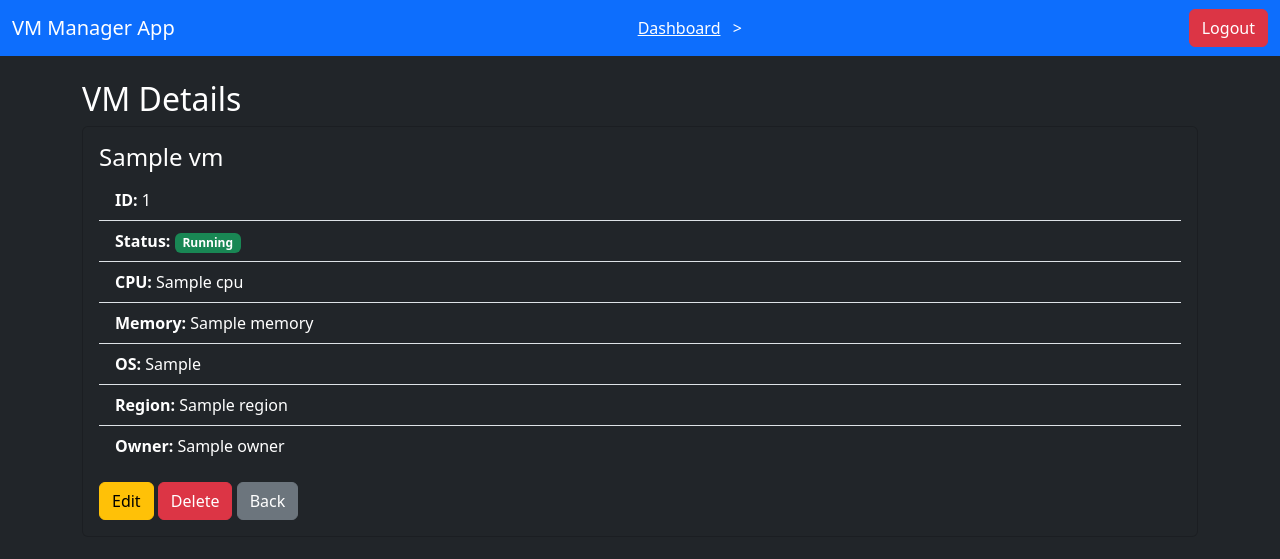
After one commit to avinash321/vm_manager_app, a Flask app: template templates/view_vm.html in a window 1280 px wide. The commit adds this page. Shown: the top 559 px of the page. Run offline with Flask 3, Linux system fonts and the light colour scheme; the template is opened without the code that fills it: most values are stand-ins (such as "Sample title", 1, 10 or a date in 2020).

Commit message:
VM View Screen Added

```diff
--- a/app.py
+++ b/app.py
@@ -7,19 +7,19 @@ app.secret_key = "supersecret"
 BASE_URL = "https://vm-manager-api.onrender.com/api/v1"
 
 
+# ---------------- COMMON ----------------
 def get_headers():
     token = session.get("token")
+    if not token:
+        return None
     return {"Authorization": f"Bearer {token}"}
 
 
-# ---------------- LOGIN ----------------
-
+# ---------------- START APP ----------------
 @app.route("/start-app")
 def start_app():
     try:
-        # Hit your Render app
         response = requests.get(BASE_URL)
-
         return jsonify({
             "status": "success",
             "message": "App is starting / reloading..."
@@ -30,6 +30,8 @@ def start_app():
             "message": str(e)
         })
 
+
+# ---------------- LOGIN ----------------
 @app.route("/", methods=["GET", "POST"])
 def login():
     if request.method == "POST":
@@ -69,6 +71,10 @@ def logout():
 # ---------------- DASHBOARD ----------------
 @app.route("/dashboard")
 def dashboard():
+    headers = get_headers()
+    if not headers:
+        return redirect("/")
+
     params = {
         "skip": request.args.get("skip", 0),
         "limit": 10
@@ -81,21 +87,60 @@ def dashboard():
     if request.args.get("status"):
         params["status"] = request.args.get("status")
 
-    res = requests.get(f"{BASE_URL}/vms", headers=get_headers(), params=params)
+    # ✅ NEW: Search by ID
+    vm_id = request.args.get("id")
+    if vm_id:
+        res = requests.get(f"{BASE_URL}/vms/{vm_id}", headers=headers)
 
-    vms = res.json() if res.status_code == 200 else []
+        if res.status_code == 200:
+            vms = [res.json()]
+        else:
+            flash("VM not found")
+            vms = []
+
+        return render_template("dashboard.html", vms=vms, skip=0)
+
+    # Normal list API
+    res = requests.get(f"{BASE_URL}/vms", headers=headers, params=params)
+
+    if res.status_code != 200:
+        flash("Failed to fetch VMs")
+        vms = []
+    else:
+        vms = res.json()
 
     return render_template("dashboard.html", vms=vms, skip=int(params["skip"]))
+
+
+# ---------------- VIEW VM ----------------
+@app.route("/vm/<int:vm_id>")
+def view_vm(vm_id):
+    headers = get_headers()
+    if not headers:
+        return redirect("/")
+
+    res = requests.get(f"{BASE_URL}/vms/{vm_id}", headers=headers)
+
+    if res.status_code != 200:
+        flash("VM not found")
+        return redirect("/dashboard")
+
+    vm = res.json()
+    return render_template("view_vm.html", vm=vm)
 
 
 # ---------------- CREATE ----------------
 @app.route("/create", methods=["GET", "POST"])
 def create_vm():
+    headers = get_headers()
+    if not headers:
+        return redirect("/")
+
     if request.method == "POST":
         res = requests.post(
             f"{BASE_URL}/vms",
             json=request.form,
-            headers=get_headers()
+            headers=headers
         )
 
         if res.status_code == 200:
@@ -110,16 +155,25 @@ def create_vm():
 # ---------------- UPDATE ----------------
 @app.route("/update/<int:vm_id>", methods=["GET", "POST"])
 def update_vm(vm_id):
+    headers = get_headers()
+    if not headers:
+        return redirect("/")
+
     if request.method == "POST":
-        requests.put(
+        res = requests.put(
             f"{BASE_URL}/vms/{vm_id}",
             json=request.form,
-            headers=get_headers()
+            headers=headers
         )
-        flash("VM updated")
+
+        if res.status_code == 200:
+            flash("VM updated successfully")
+        else:
+            flash("Update failed")
+
         return redirect("/dashboard")
 
-    res = requests.get(f"{BASE_URL}/vms/{vm_id}", headers=get_headers())
+    res = requests.get(f"{BASE_URL}/vms/{vm_id}", headers=headers)
     vm = res.json()
 
     return render_template("update_vm.html", vm=vm)
@@ -128,10 +182,37 @@ def update_vm(vm_id):
 # ---------------- DELETE ----------------
 @app.route("/delete/<int:vm_id>")
 def delete_vm(vm_id):
-    requests.delete(f"{BASE_URL}/vms/{vm_id}", headers=get_headers())
-    flash("VM deleted")
+    headers = get_headers()
+    if not headers:
+        return redirect("/")
+
+    res = requests.delete(f"{BASE_URL}/vms/{vm_id}", headers=headers)
+
+    if res.status_code == 200:
+        flash("VM deleted")
+    else:
+        flash("Delete failed")
+
     return redirect("/dashboard")
 
+# ---------------- PROFILE ----------------
+@app.route("/profile")
+def profile():
+    headers = get_headers()
+    if not headers:
+        return redirect("/")
 
+    res = requests.get(f"{BASE_URL}/users/me", headers=headers)
+
+    if res.status_code != 200:
+        flash("Failed to load profile")
+        return redirect("/dashboard")
+
+    user = res.json()
+
+    return render_template("profile.html", user=user)
+
+
+# ---------------- RUN ----------------
 if __name__ == "__main__":
     app.run(debug=True)
--- a/templates/base.html
+++ b/templates/base.html
@@ -9,8 +9,18 @@
 
 <nav class="navbar navbar-dark bg-primary">
     <div class="container-fluid">
+
+        <!-- LEFT: App Name -->
         <span class="navbar-brand">VM Manager App</span>
+
+        <!-- CENTER: Breadcrumb -->
+        <div>
+            <a href="/dashboard" class="text-white me-2">Dashboard</a> >
+        </div>
+
+        <!-- RIGHT: Logout -->
         <a href="/logout" class="btn btn-danger">Logout</a>
+
     </div>
 </nav>
 
--- /dev/null
+++ b/templates/view_vm.html
@@ -0,0 +1,64 @@
+{% extends "base.html" %}
+{% block content %}
+
+<h2>VM Details</h2>
+
+<div class="card bg-dark text-white">
+    <div class="card-body">
+
+        <h4 class="card-title">{{ vm.name }}</h4>
+
+        <ul class="list-group list-group-flush">
+
+            <li class="list-group-item bg-dark text-white">
+                <strong>ID:</strong> {{ vm.id }}
+            </li>
+
+            <li class="list-group-item bg-dark text-white">
+                <strong>Status:</strong>
+                {% if vm.status == "running" %}
+                    <span class="badge bg-success">Running</span>
+                {% else %}
+                    <span class="badge bg-danger">Stopped</span>
+                {% endif %}
+            </li>
+
+            <li class="list-group-item bg-dark text-white">
+                <strong>CPU:</strong> {{ vm.cpu }}
+            </li>
+
+            <li class="list-group-item bg-dark text-white">
+                <strong>Memory:</strong> {{ vm.memory }}
+            </li>
+
+            <li class="list-group-item bg-dark text-white">
+                <strong>OS:</strong> {{ vm.os }}
+            </li>
+
+            <li class="list-group-item bg-dark text-white">
+                <strong>Region:</strong> {{ vm.region }}
+            </li>
+
+            <li class="list-group-item bg-dark text-white">
+                <strong>Owner:</strong> {{ vm.owner }}
+            </li>
+
+        </ul>
+
+        <!-- ACTION BUTTONS -->
+        <div class="mt-3">
+            <a href="/update/{{ vm.id }}" class="btn btn-warning">Edit</a>
+
+            <a href="/delete/{{ vm.id }}"
+               class="btn btn-danger"
+               onclick="return confirm('Are you sure you want to delete this VM?')">
+               Delete
+            </a>
+
+            <a href="/dashboard" class="btn btn-secondary">Back</a>
+        </div>
+
+    </div>
+</div>
+
+{% endblock %}
```
Also changed, not shown: templates/dashboard.html (+40 -3 lines).
